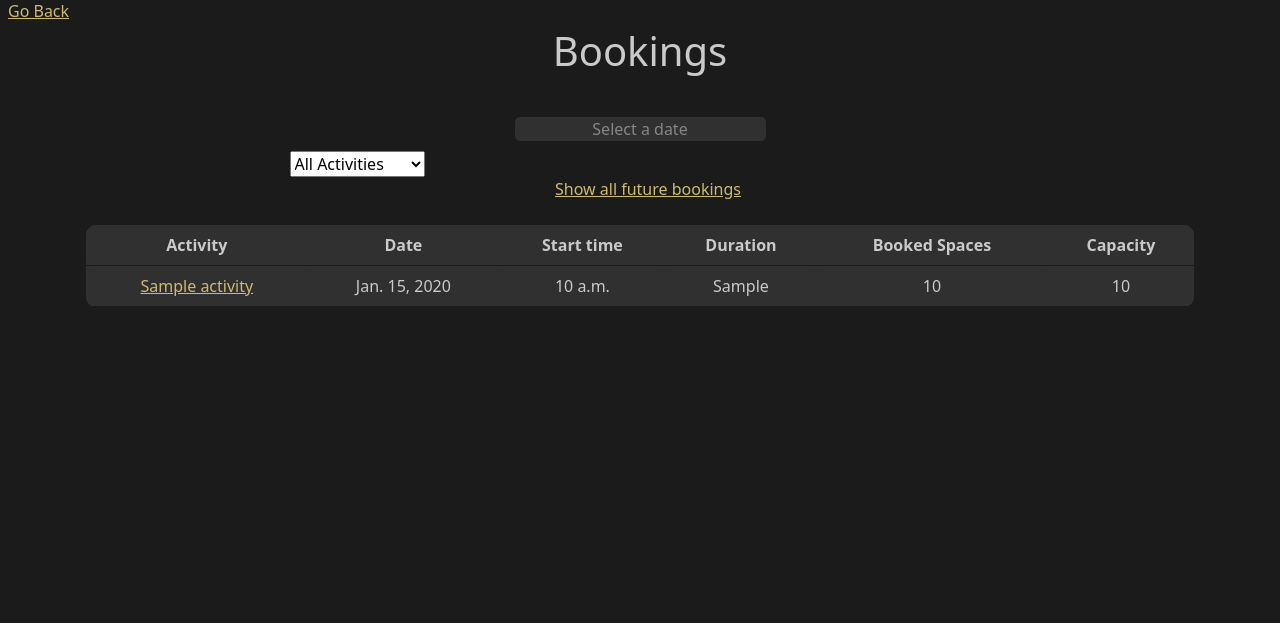
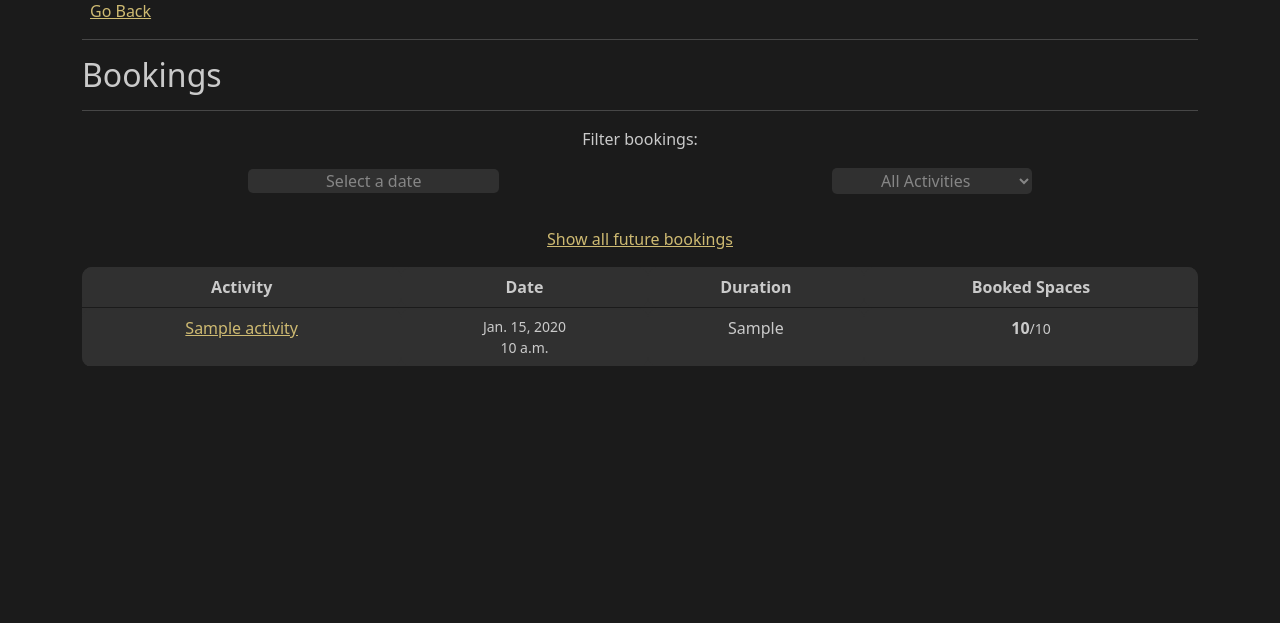
Before and after one commit to secarrel/Bike_Park_ecommerce, a Django app: template profiles/templates/profiles/bookings.html in a window 1280 px wide. Shown: the part 101-724 px from the top of the page. Run offline with Django 5.2, Linux system fonts and the light colour scheme; the template is opened without the code that fills it: most values are stand-ins (such as "Sample title", 1, 10 or a date in 2020); some libraries are stand-ins or nearby versions; grey boxes are pictures that could not be loaded.

Commit message:
Add: styling and improve responsiveness

```diff
--- a/activities/templates/activities/add_timeslot.html
+++ b/activities/templates/activities/add_timeslot.html
@@ -14,7 +14,7 @@
     <div class="container mb-2">
         <a class="button" href="{% url 'activity_details' current_activity %}">Go Back</a>
         <div class="row">
-            <div class="col">
+            <div class="col text-light">
                 <hr>
                 <h2 class="logo-font mb-4">Manage Timeslots</h2>
                 <hr>
@@ -23,8 +23,8 @@
                     {% csrf_token %}
                     {{ form | crispy }}
                     <div class="text-right">
-                        <a class="btn" href="{% url 'activities'  %}">Cancel</a>
-                        <button class="btn" type="submit">Add Timeslot</button>
+                        <a class="btn back-button"  href="{% url 'activity_details' current_activity %}">Cancel</a>
+                        <button class="btn checkout-button " type="submit">Add Timeslot</button>
                     </div>
                 </form>
             </div>
--- a/activities/views.py
+++ b/activities/views.py
@@ -175,7 +175,6 @@ def add_timeslot(request):
     context = {
         'form': form,
         'current_activity': current_activity,
-        'timeslot': timeslot,
     }
 
     return render(request, 'activities/add_timeslot.html', context)
--- a/profiles/static/profiles/css/profiles.css
+++ b/profiles/static/profiles/css/profiles.css
@@ -93,3 +93,37 @@ legend {
     padding: 10px;
     border-radius: 5px;;
 }
+
+/* Bookings Page */
+.activity-select-wrapper {
+    display: flex;
+    flex-direction: column;
+    justify-content: center;
+}
+
+#activity-filter {
+    background-color: var(--grey);
+    border: none;
+    border-radius: 5px;;
+    width: 200px;
+    cursor: pointer;
+    color: var(--light-grey);
+    padding: 1px;
+    text-align: center;
+}
+
+#activity-filter:focus {
+    background-color: var(--light-grey);
+    border: none;
+    border-radius: 5px;;
+    width: 200px;
+    cursor: pointer;
+    color: var(--dark-grey)
+}
+
+.ui-datepicker table,
+.ui-datepicker th,
+.ui-datepicker-week-end {
+    background-color: var(--dark-grey);
+    color: var(--almost-white)
+}
--- a/profiles/templates/profiles/bookings.html
+++ b/profiles/templates/profiles/bookings.html
@@ -18,17 +18,21 @@
 
 
 {% block content %}
+<div class="container d-flex mb-3 flex-column light-text">
     <a class="button mx-2" href="{% url 'profile' %}">Go Back</a>
-<div class="container d-flex light-text">
-    <div class="d-flex flex-column col-12 text-center p-1">
-        <h1 class="text-center">Bookings</h1>
+    <div class="col light-text">
+        <hr>
+        <h2> Bookings </h2>
+        <hr>
         {% if timeslot_list %}
-        <div class="row py-4">
+            <div class="filter-container d-flex flex-column col-12">
+                <div class="text-center"> Filter bookings:</div>
+                <div class="d-flex justify-content-around flex-wrap my-2">
                     <div>
-                <input type="text" id="datepicker" placeholder="Select a date">
+                        <input type="text" class="pointer" id="datepicker" placeholder="Select a date">
                     </div>
                     {% if activities %}
-                <div class="activity-select-wrapper w-50">
+                        <div class="activity-select-wrapper">
                             <select id="activity-filter">
                                 <option value="reset">All Activities</option>
                                 {% for activity in activities%}
@@ -37,33 +41,34 @@
                             </select>
                         </div>
                     {% endif %}
-            <a class="button mx-2" href="{% url 'bookings' %}">Show all future bookings</a>
                 </div>
-
+            </div>
+            <div class="col-12 d-flex justify-content-center">
+                <a class="back-button mx-auto p-3 col text-center" href="{% url 'bookings' %}">Show all future bookings</a>
+            </div>
             <table class="table table-responsive text-center">
                 <thead>
                     <tr>
-                        <th>Activity</th>
-                        <th>Date</th>
-                        <th>Start time</th>
-                        <th>Duration</th>
-                        <th>Booked Spaces</th>
-                        <th>Capacity</th>
+                        <th class="col">Activity</th>
+                        <th class="col"class="col">Date</th>
+                        <th class="col d-none d-md-table-cell">Duration</th>
+                        <th class="col">Booked Spaces</th>
                     </tr>
                 </thead>
                 <tbody>
                     {% for timeslot, data in timeslot_list.items %}
                         <tr class="timeslot" data-activity={{ timeslot.activity.id }} >
-                            <td>
+                            <td class="col">
                                 <a href="{% url 'booking_info' timeslot_id=timeslot.id %}">
                                     {{ timeslot.activity }}
                                 </a>
                             </td>
-                            <td>{{ timeslot.start_time.date }}</td>
-                            <td>{{ timeslot.start_time.time }}</td>
-                            <td>{{ timeslot.activity.get_duration.0 }}
-                            <td>{{ data.quantity }}</td>
-                            <td>{{ data.capacity }}</td>
+                            <td class="col">
+                                <div class="small">{{ timeslot.start_time.date }}</div>
+                                <div class="small">{{ timeslot.start_time.time }}</div>
+                            </td>
+                            <td class="col d-none d-md-table-cell">{{ timeslot.activity.get_duration.0 }}
+                            <td class="col"><strong>{{ data.quantity }}</strong><small>/{{ data.capacity }}</small></td>
                         </tr>
                     {% endfor %}
                 </tbody>
--- a/static/css/base.css
+++ b/static/css/base.css
@@ -110,7 +110,8 @@ label {
 .form-select {
     background-color: var(--grey);
     border: none;
-    color: var(--light-grey)
+    color: var(--light-grey);
+    cursor: pointer;
 }
 
 .form-select:focus {
```
Also changed, not shown: activities/templates/activities/delete_timeslot.html (+11 -6 lines), activities/templates/activities/edit_timeslot.html (+4 -4 lines), activities/templates/activities/manage_activities.html (+15 -15 lines). Lines whose indentation alone changed are shown as unchanged.
